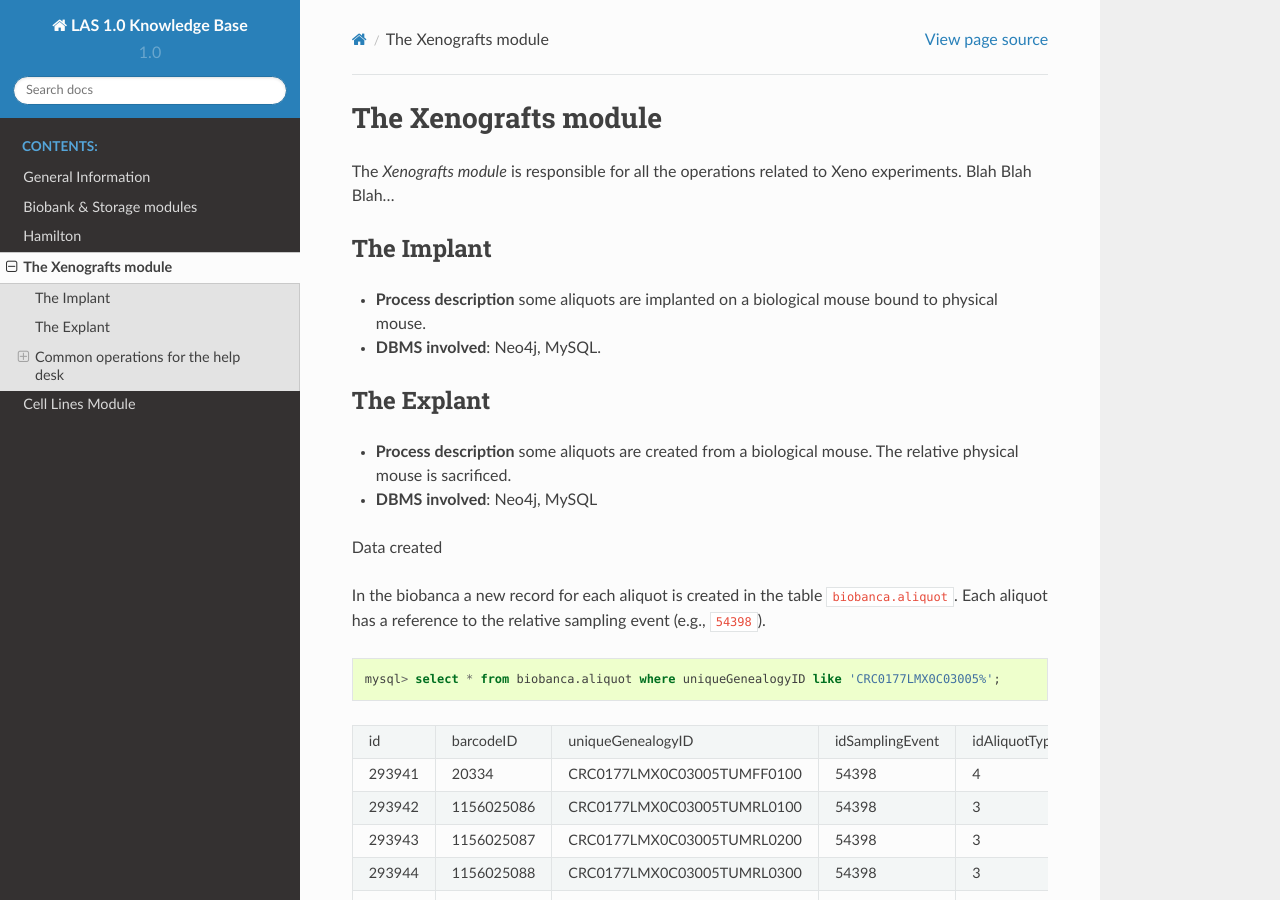
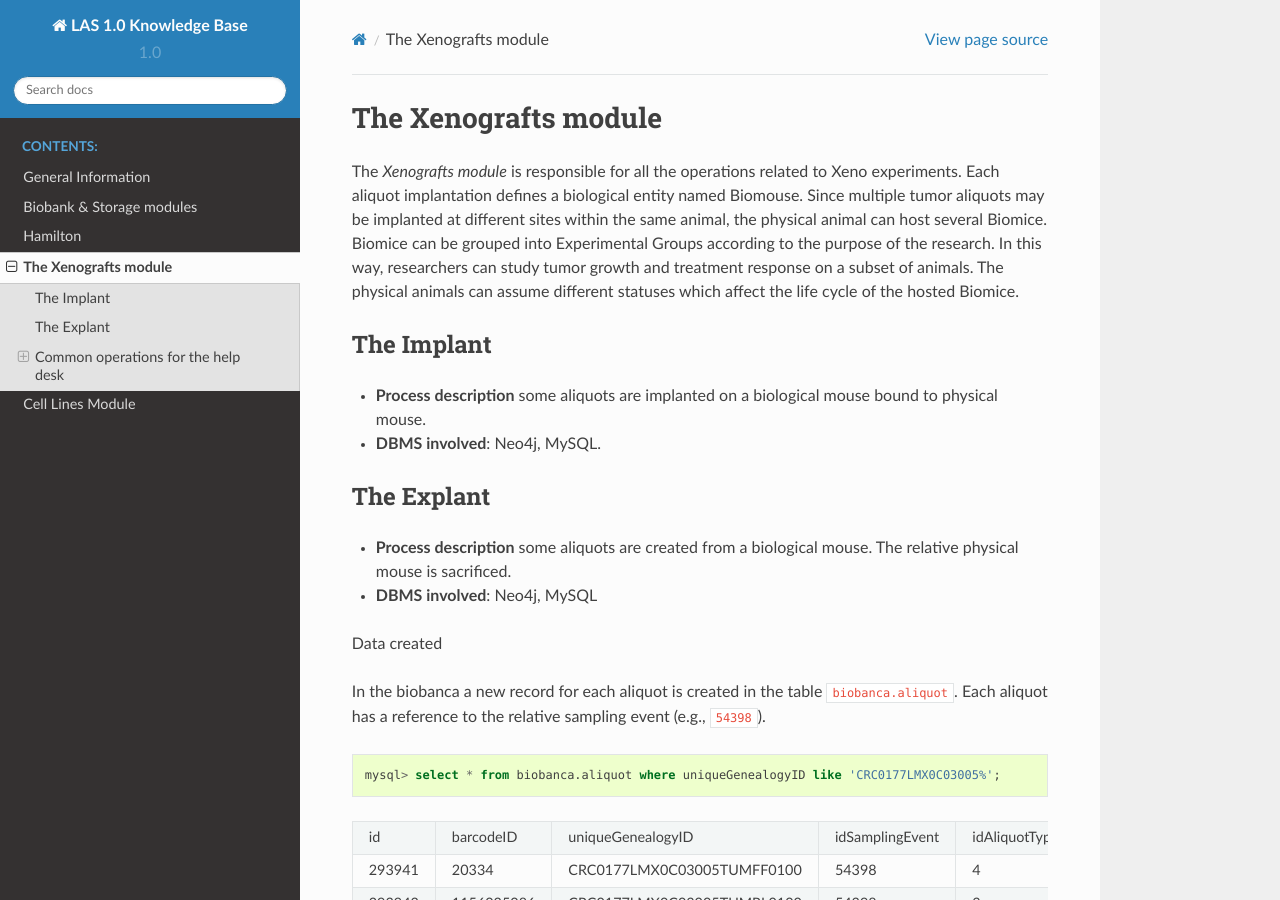
Before and after one commit to lasircc/las_1_knowledge_base, a Sphinx documentation site: the page built from docs/xeno.rst, in a window 1280 px wide and 900 px high. Built offline with Sphinx 7.4.7 and the Read the Docs theme 2.0.0, drawn with Linux system fonts in a browser that asks for light colours; some of the changed text lies outside the part shown.

Commit message:
Minor fixes

```diff
--- a/docs/xeno.rst
+++ b/docs/xeno.rst
@@ -2,7 +2,8 @@
 The Xenografts module
 *********************
 
-The *Xenografts module* is responsible for all the operations related to Xeno experiments. Blah Blah Blah...
+The *Xenografts module* is responsible for all the operations related to Xeno experiments. Each aliquot implantation defines a biological entity named Biomouse. Since multiple tumor aliquots may be implanted at different sites within the same animal, the physical animal can host several Biomice. Biomice can be grouped into Experimental
+Groups according to the purpose of the research. In this way, researchers can study tumor growth and treatment response on a subset of animals. The physical animals can assume different statuses which affect the life cycle of the hosted Biomice.
 
 
 
```
Also changed, not shown: other parts of docs/xeno.rst (+0 -4 lines).
